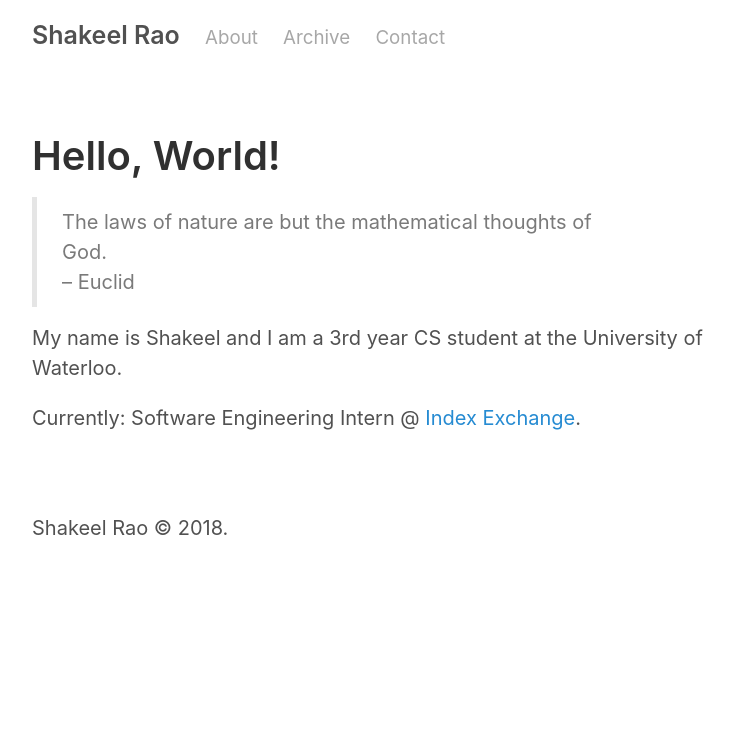
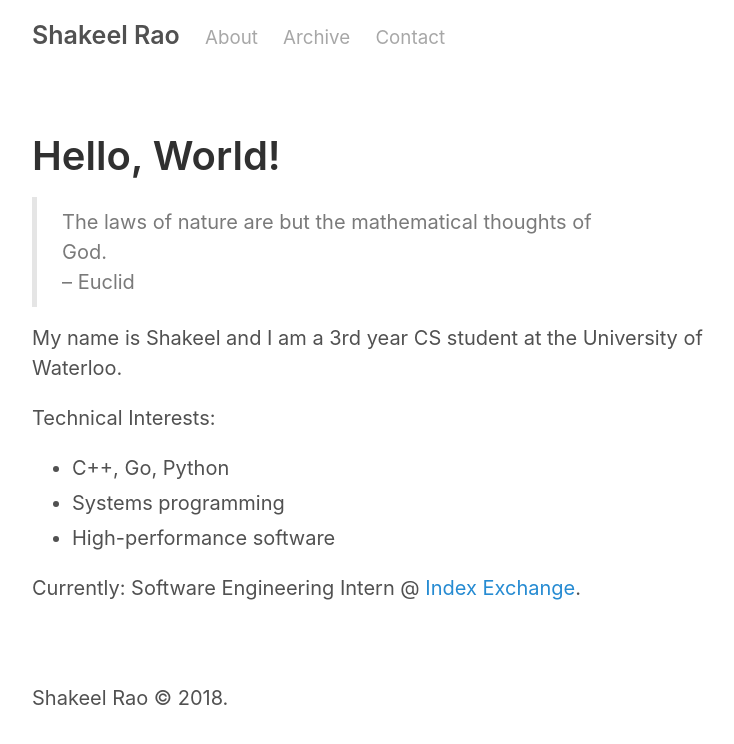
Before and after one commit to shakeelrao/shakeelrao.github.io, a Jekyll site: the page built from about.md, in a window 1280 px wide. Shown: the top 744 px of the page, without its empty margins (258-992 px from the left). Built offline with Jekyll 4.4.1, drawn with Linux system fonts in a browser that asks for light colours.

Commit message:
formatting

```diff
--- a/about.md
+++ b/about.md
@@ -8,4 +8,9 @@ title: About
 
 My name is Shakeel and I am a 3rd year CS student at the University of Waterloo.
 
+Technical Interests:
+* C++, Go, Python
+* Systems programming
+* High-performance software
+
 Currently: Software Engineering Intern @ [Index Exchange](http://www.indexexchange.com/).
```
